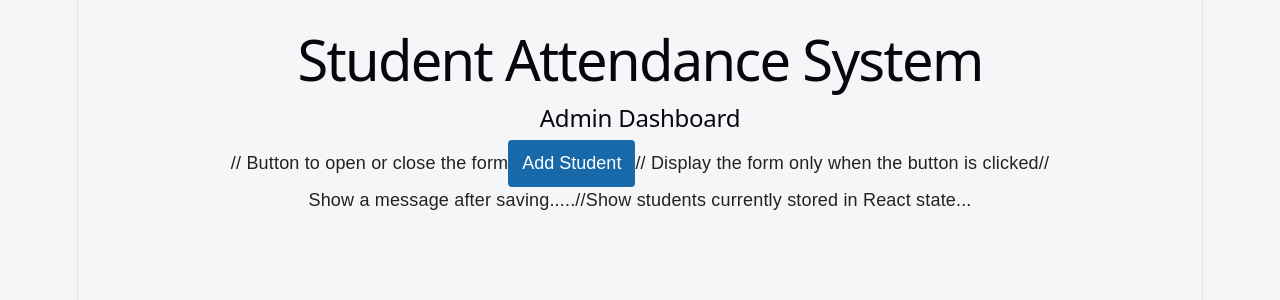
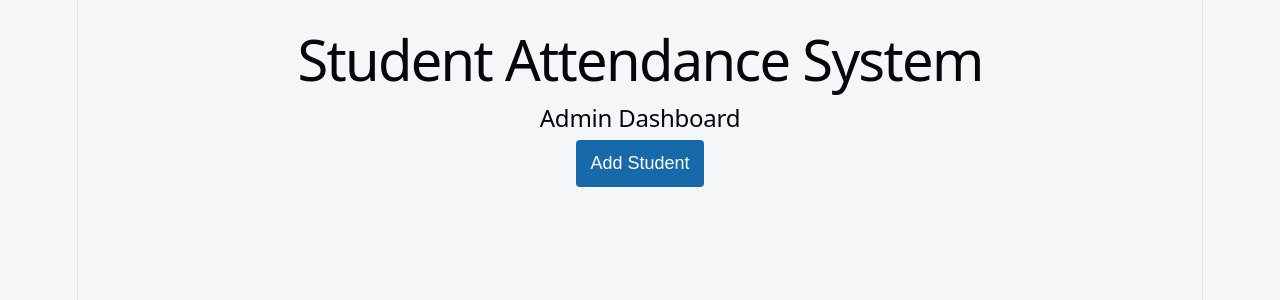
Before and after one commit to priyadarshanpratyush1125-beep/ATTENDANCE_SYSTEM_REACT, a React (Vite) app in the folder vite-project/: page / in a window 1280 px wide. Shown: the top 300 px of the page. Built offline with nearby package versions, Linux system fonts and the light colour scheme.

Commit message:
by misuse // to write comments inside JSX inside React

```diff
--- a/vite-project/src/App.jsx
+++ b/vite-project/src/App.jsx
@@ -37,8 +37,8 @@ function App() {
     setMessage("");
   };
 
-  // Runs when the Save Student button is clicked
-  const handleSaveStudent = (event) => {
+  {/* Runs when the Save Student button is clicked */}
+    const handleSaveStudent = (event) => {
     event.preventDefault();
 
     const newStudent = {
@@ -55,7 +55,7 @@ function App() {
       `Student record successfully saved for ${studentForm.name}!`
     );
 
-    // Clear the form after saving
+    {/*Clear the form after saving */}
     setStudentForm({ ...emptyStudentForm });
   };
 
@@ -67,8 +67,8 @@ function App() {
 
       <main>
         <h2>Admin Dashboard</h2>
-        // Button to open or close the form
-        <button
+        {/* Button to open or close the form */}
+          <button
           type="button"
           onClick={() => {
             setIsAddStudentOpen((isOpen) => !isOpen);
@@ -79,7 +79,7 @@ function App() {
             ? "Close Add Student Form"
             : "Add Student"}
         </button>
-        // Display the form only when the button is clicked
+        {/* Display the form only when the button is clicked */}
         {isAddStudentOpen && (
           <section className="form-section">
             <h3>Add Student</h3>
@@ -163,15 +163,14 @@ function App() {
             </form>
           </section>
         )}
-
-        // Show a message after saving.....
+        {/*Show a message after saving.....*/}
         {message && (
           <p className="success-message" role="status">
             {message}
           </p>
         )}
 
-        //Show students currently stored in React state...
+        {/*Show students currently stored in React state...*/}
         {students.length > 0 && (
           <section>
             <h3>Added Students</h3>
```
